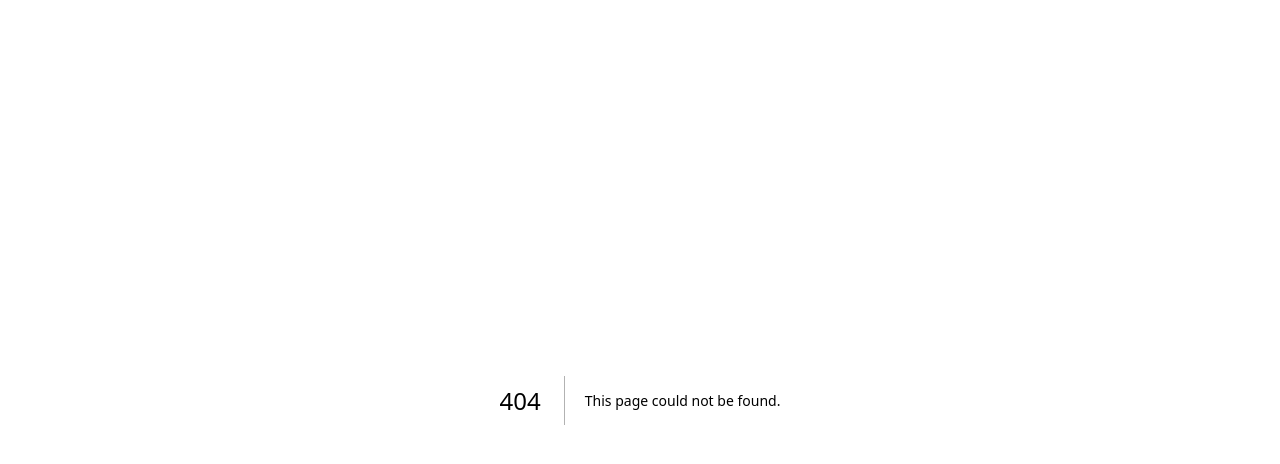
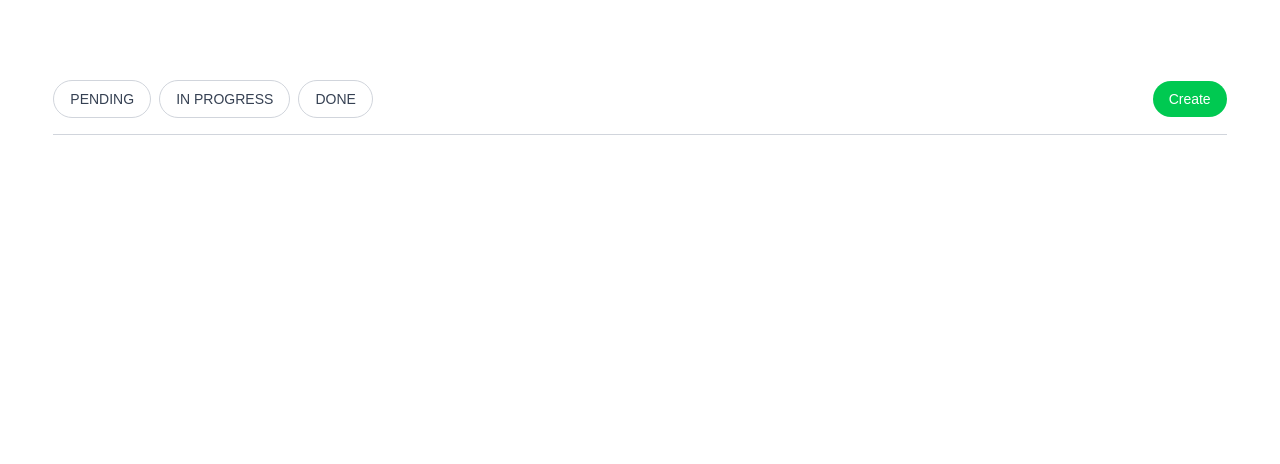
Before and after one commit to mahabubr/sofof-client, a Next.js app: page /dashboard in a window 1280 px wide. Before the commit this address had no page. Shown: the top 464 px of the page. Built offline with nearby package versions, Linux system fonts and the light colour scheme.

Commit message:
Todo Create Done

```diff
--- /dev/null
+++ b/app/(dashboard)/dashboard/page.tsx
@@ -0,0 +1,11 @@
+import Dashboard from "@/components/dashboard/Dashboard";
+
+const page = () => {
+  return (
+    <main>
+      <Dashboard />
+    </main>
+  );
+};
+
+export default page;
--- /dev/null
+++ b/app/(dashboard)/layout.tsx
@@ -0,0 +1,5 @@
+const layout = ({ children }: { children: React.ReactNode }) => {
+  return <div className="container w-11/12 mx-auto my-20">{children}</div>;
+};
+
+export default layout;
--- /dev/null
+++ b/components/dashboard/Dashboard.tsx
@@ -0,0 +1,16 @@
+"use client";
+
+import { useState } from "react";
+import Filter from "./Filter";
+
+const Dashboard = () => {
+  const [filter, setFilter] = useState("");
+
+  return (
+    <div>
+      <Filter filter={filter} setFilter={setFilter} />
+    </div>
+  );
+};
+
+export default Dashboard;
--- /dev/null
+++ b/components/dashboard/Filter.tsx
@@ -0,0 +1,162 @@
+import { useRouter } from "next/navigation";
+import { useState } from "react";
+import toast from "react-hot-toast";
+import Cookies from "js-cookie";
+
+interface IProps {
+  setFilter: (filter: string) => void;
+  filter: string;
+}
+
+const Filter = ({ setFilter, filter }: IProps) => {
+  const filterOptions: string[] = ["pending", "in_progress", "done"];
+  const [isModalOpen, setIsModalOpen] = useState(false);
+  const [formData, setFormData] = useState({
+    title: "",
+    description: "",
+    status: "pending",
+  });
+  const [errors, setErrors] = useState<{
+    title?: string;
+    description?: string;
+  }>({});
+
+  const router = useRouter();
+
+  const handleClick = (option: string) => {
+    setFilter(option === filter ? "" : option);
+  };
+
+  const validate = () => {
+    const newErrors: { title?: string; description?: string } = {};
+    if (!formData.title.trim()) newErrors.title = "Title is required";
+
+    setErrors(newErrors);
+
+    return Object.keys(newErrors).length === 0;
+  };
+
+  const handleSubmit = async () => {
+    if (!validate()) return;
+
+      const token = Cookies.get("token");
+
+    const res = await fetch(`${process.env.NEXT_PUBLIC_BACKEND_URL}/todo`, {
+      method: "POST",
+      headers: {
+        "Content-Type": "application/json",
+        Authorization: `Bearer ${token}`,
+      },
+      body: JSON.stringify(formData),
+    });
+
+    const data = await res.json();
+
+    if (!res.ok) {
+      toast.error("Something went wrong");
+
+      return;
+    }
+
+    toast.success(data.message);
+
+    setIsModalOpen(false);
+
+    setFormData({ title: "", description: "", status: "pending" });
+
+    router.refresh();
+  };
+
+  return (
+    <div>
+      <div className="flex gap-2 text-sm border-b pb-4 border-gray-300 items-center">
+        {filterOptions.map((option) => (
+          <button
+            key={option}
+            onClick={() => handleClick(option)}
+            className={`px-4 py-2 rounded-full border transition cursor-pointer ${
+              filter === option
+                ? "bg-blue-500 text-white border-blue-500"
+                : "bg-white text-gray-700 border-gray-300 hover:bg-gray-100"
+            }`}
+          >
+            {option.replace("_", " ").toUpperCase()}
+          </button>
+        ))}
+        <button
+          onClick={() => setIsModalOpen(true)}
+          className="ml-auto px-4 py-2 rounded-full bg-green-500 text-white hover:bg-green-600 transition"
+        >
+          Create
+        </button>
+      </div>
+
+      {isModalOpen && (
+        <div className="fixed inset-0 z-50 flex items-center justify-center">
+          <div className="absolute inset-0 bg-black/50 backdrop-blur-sm"></div>
+          <div className="relative bg-white p-6 rounded shadow-lg w-full max-w-md z-10">
+            <h2 className="text-lg font-semibold mb-4">Create Item</h2>
+            <input
+              type="text"
+              placeholder="Title"
+              value={formData.title}
+              onChange={(e) =>
+                setFormData({ ...formData, title: e.target.value })
+              }
+              className={`w-full border rounded px-3 py-2 mb-1 focus:outline-none focus:ring-2 ${
+                errors.title
+                  ? "border-red-500 focus:ring-red-500"
+                  : "border-gray-300 focus:ring-blue-500"
+              }`}
+            />
+            {errors.title && (
+              <p className="text-red-500 text-sm mb-2">{errors.title}</p>
+            )}
+            <textarea
+              placeholder="Description"
+              value={formData.description}
+              onChange={(e) =>
+                setFormData({ ...formData, description: e.target.value })
+              }
+              className={`w-full border rounded px-3 py-2 mb-1 focus:outline-none focus:ring-2 ${
+                errors.description
+                  ? "border-red-500 focus:ring-red-500"
+                  : "border-gray-300 focus:ring-blue-500"
+              }`}
+            />
+            {errors.description && (
+              <p className="text-red-500 text-sm mb-2">{errors.description}</p>
+            )}
+            <select
+              value={formData.status}
+              onChange={(e) =>
+                setFormData({ ...formData, status: e.target.value })
+              }
+              className="w-full border border-gray-300 rounded px-3 py-2 mb-4 focus:outline-none focus:ring-2 focus:ring-blue-500"
+            >
+              <option value="pending">Pending</option>
+              <option value="in_progress">In Progress</option>
+              <option value="done">Done</option>
+            </select>
+            <div className="flex justify-end gap-2">
+              <button
+                onClick={() => setIsModalOpen(false)}
+                className="px-4 py-2 rounded bg-gray-200 hover:bg-gray-300 transition"
+              >
+                Cancel
+              </button>
+              <button
+                onClick={handleSubmit}
+                className="px-4 py-2 rounded bg-blue-500 text-white hover:bg-blue-600 transition"
+              >
+                Create
+              </button>
+            </div>
+          </div>
+        </div>
+      )}
+    </div>
+  );
+};
+
+export default Filter;
```
